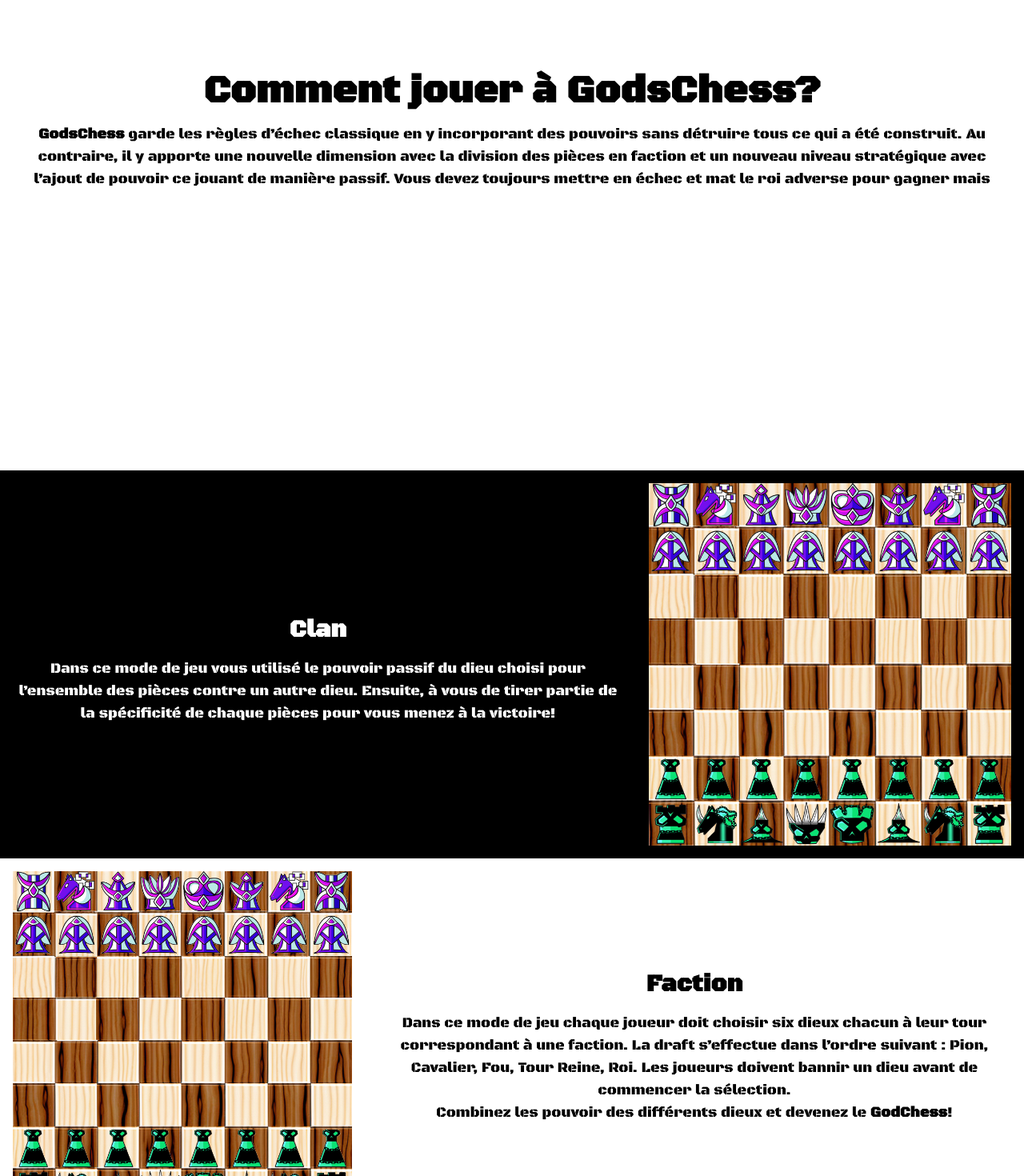
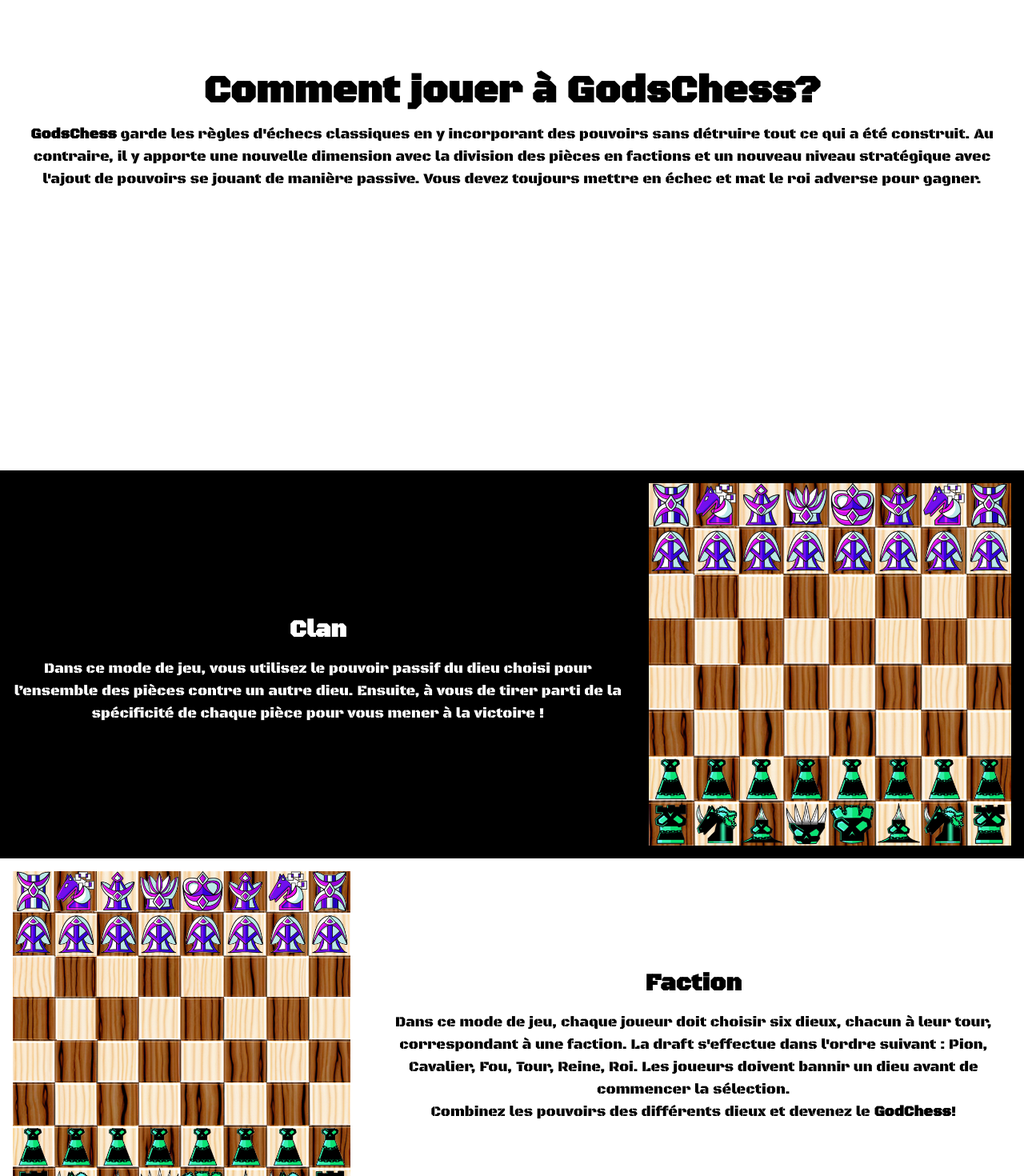
Before and after one commit to FabriceValmont/WebSiteGodsChess, a Next.js app: page /Gameplay in a window 1280 px wide. Shown: the part 340-1810 px from the top of the page at 80% size. Built offline with nearby package versions, Linux system fonts and the light colour scheme.

Commit message:
spelling correction in page Gameplay

```diff
--- a/app/Components/SectionGameplayClan.js
+++ b/app/Components/SectionGameplayClan.js
@@ -6,7 +6,7 @@ const SectionGameplayClan = () => {
     <div className="bg-black flex text-white">
       <div className="m-4 text-center flex flex-col justify-center align-center items-center">
         <h2 className="p-4 text-3xl font-bold">Clan</h2>
-        <p className="text-lg">Dans ce mode de jeu vous utilisé le pouvoir passif du dieu choisi pour l’ensemble des pièces contre un autre dieu. Ensuite, à vous de tirer partie de la spécificité de chaque pièces pour vous menez à la victoire!</p>
+        <p className="text-lg">Dans ce mode de jeu, vous utilisez le pouvoir passif du dieu choisi pour l’ensemble des pièces contre un autre dieu. Ensuite, à vous de tirer parti de la spécificité de chaque pièce pour vous mener à la victoire !</p>
       </div>
       <div className="m-4">
         <Image className="" src="/gameplay/Plateau_d'échec_new_clan.png" width={1200} height={1200}/>
--- a/app/Components/SectionGameplayFaction.js
+++ b/app/Components/SectionGameplayFaction.js
@@ -9,8 +9,8 @@ const SectionGameplayFaction = () => {
       </div>
       <div className="m-4 text-center flex flex-col justify-center align-center items-center">
         <h2 className="p-4 text-3xl font-bold">Faction</h2>
-        <p className="text-lg">Dans ce mode de jeu chaque joueur doit choisir six dieux chacun à leur tour correspondant à une faction. La draft s’effectue dans l’ordre suivant : Pion, Cavalier, Fou, Tour Reine, Roi. Les joueurs doivent bannir un dieu avant de commencer la sélection.</p>
-        <p className="text-lg">Combinez les pouvoir des différents dieux et devenez le <span className="font-bold">GodChess</span>!</p>
+        <p className="text-lg">Dans ce mode de jeu, chaque joueur doit choisir six dieux, chacun à leur tour, correspondant à une faction. La draft s'effectue dans l'ordre suivant : Pion, Cavalier, Fou, Tour, Reine, Roi. Les joueurs doivent bannir un dieu avant de commencer la sélection.</p>
+        <p className="text-lg">Combinez les pouvoirs des différents dieux et devenez le <span className="font-bold">GodChess</span>!</p>
       </div>
     </div>
   );
--- a/app/Components/SectionGameplayRules.js
+++ b/app/Components/SectionGameplayRules.js
@@ -4,7 +4,7 @@ const SectionGameplayRules = () => {
   return (
     <div className="h-screen m-4 flex flex-col justify-center text-center">
       <h1 className='text-5xl font-bold'>Comment jouer à GodsChess?</h1>
-      <p className='text-lg p-4'><span className="font-bold">GodsChess</span> garde les règles d’échec classique en y incorporant des pouvoirs sans détruire tous ce qui a été construit. Au contraire, il y apporte une nouvelle dimension avec la division des pièces en faction et un nouveau niveau stratégique avec l’ajout de pouvoir ce jouant de manière passif. Vous devez toujours mettre en échec et mat le roi adverse pour gagner mais </p>
+      <p className='text-lg p-4'><span className="font-bold">GodsChess</span> garde les règles d'échecs classiques en y incorporant des pouvoirs sans détruire tout ce qui a été construit. Au contraire, il y apporte une nouvelle dimension avec la division des pièces en factions et un nouveau niveau stratégique avec l'ajout de pouvoirs se jouant de manière passive. Vous devez toujours mettre en échec et mat le roi adverse pour gagner. </p>
     </div>
   );
 }
```
